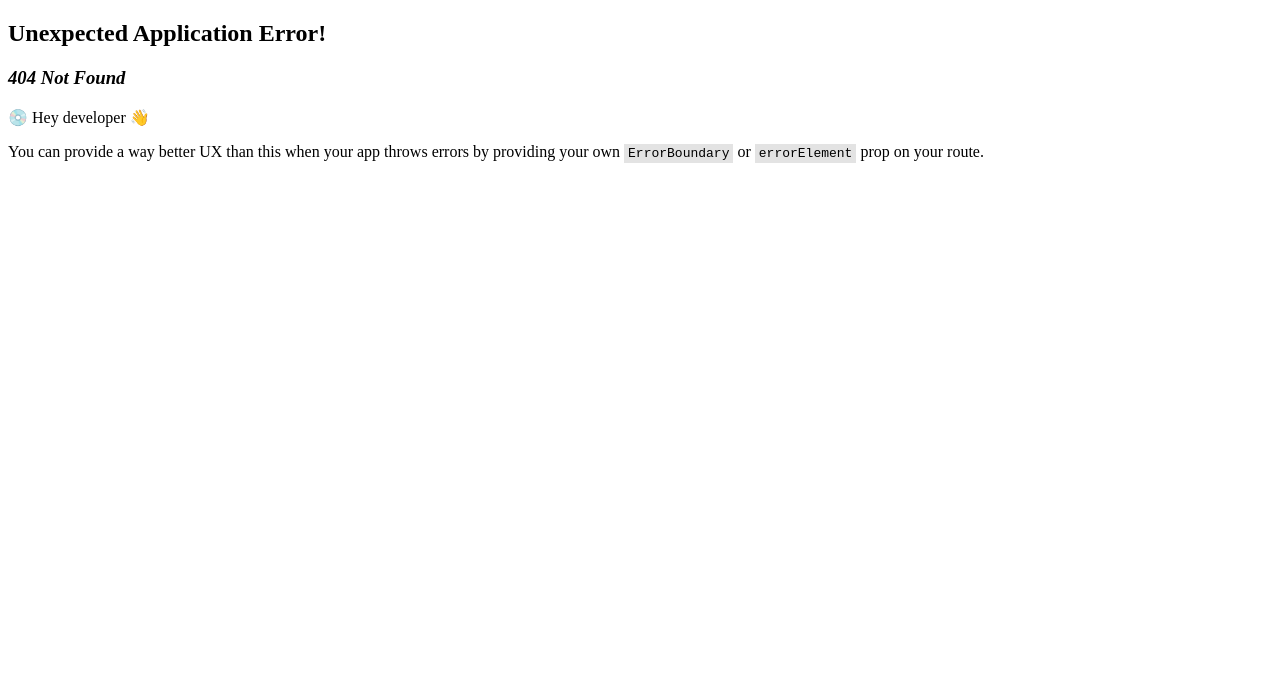
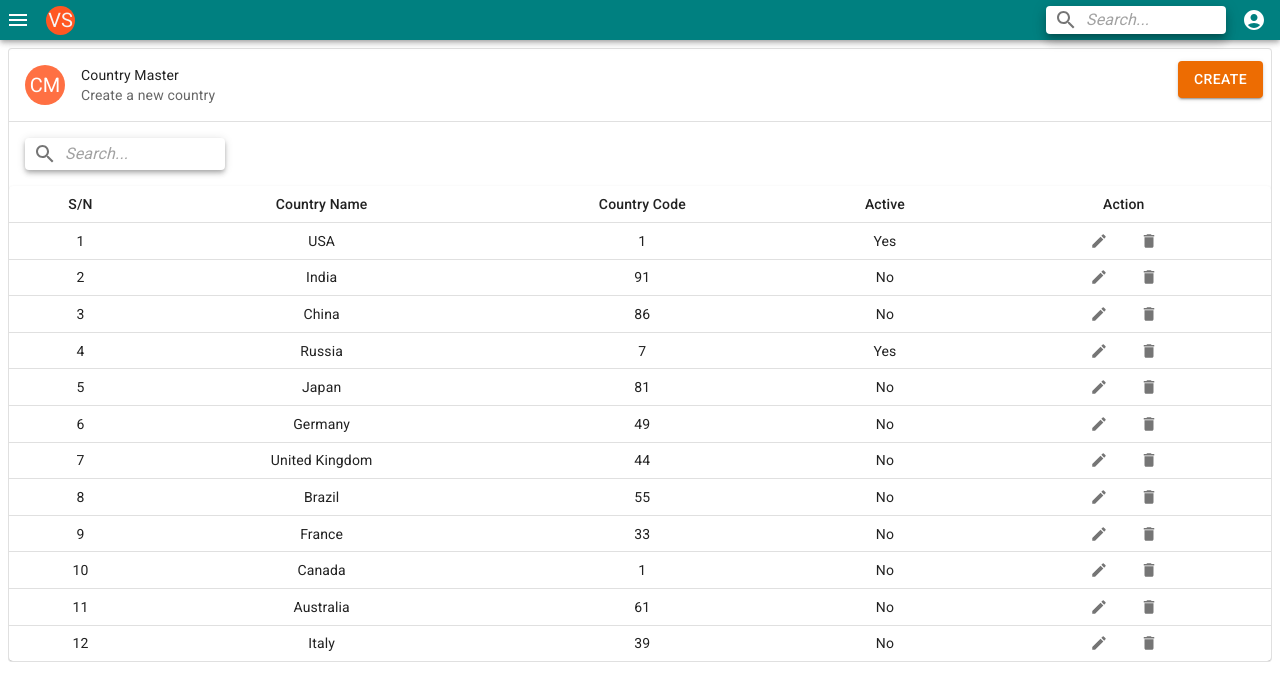
Before and after one commit to Yogesh06122002/mui-ts, a React (Vite) app: page /country in a window 1280 px wide. Before the commit this address had no page. Shown: the top 700 px of the page. Built offline with nearby package versions, Linux system fonts and the light colour scheme.

Commit message:
third day

```diff
--- a/src/components/Appbar.tsx
+++ b/src/components/Appbar.tsx
@@ -1,32 +1,35 @@
 import {
+  Avatar,
   Box,
+  Collapse,
   createTheme,
+  Divider,
   Drawer,
   IconButton,
   Input,
   InputAdornment,
   List,
-  ListItem,
+  ListItemButton,
   ListItemIcon,
   ListItemText,
   Menu,
   MenuItem,
   Paper,
   ThemeProvider,
+  Typography,
 } from "@mui/material";
 import AppBar from "@mui/material/AppBar";
 import Toolbar from "@mui/material/Toolbar";
-import Typography from "@mui/material/Typography";
 import MenuIcon from "@mui/icons-material/Menu";
-import ArticleIcon from "@mui/icons-material/Article";
 import DashboardIcon from "@mui/icons-material/Dashboard";
 import { AccountCircle } from "@mui/icons-material";
 import { useState } from "react";
-import ListAltRoundedIcon from "@mui/icons-material/ListAltRounded";
-import InventoryIcon from "@mui/icons-material/Inventory";
-import PersonIcon from "@mui/icons-material/Person";
 import { useNavigate } from "react-router-dom";
 import SearchIcon from "@mui/icons-material/Search";
+import { deepOrange } from "@mui/material/colors";
+import ExpandLessIcon from "@mui/icons-material/ExpandLess";
+import ExpandMoreIcon from "@mui/icons-material/ExpandMore";
+import InventoryIcon from '@mui/icons-material/Inventory';
 
 const theme = createTheme({
   palette: {
@@ -83,12 +86,14 @@ export const Appbar = () => {
   const [anchorEl, setAnchorEl] = useState(null);
   const [openSidebar, setOpenSidebar] = useState(false);
   const navigate = useNavigate();
+  const [open, setOpen] = useState(false);
   // const [search, setSearch] = useState("");
 
   const toggleSidebar = () => {
     setOpenSidebar(!openSidebar);
   };
 
+  // eslint-disable-next-line @typescript-eslint/no-explicit-any
   const handleClick = (event: any) => {
     setAnchorEl(event.currentTarget);
   };
@@ -100,7 +105,7 @@ export const Appbar = () => {
   return (
     <>
       <ThemeProvider theme={theme}>
-        <Box>
+        <Box >
           <AppBar
             position="fixed"
             sx={{
@@ -121,7 +126,17 @@ export const Appbar = () => {
                 >
                   <MenuIcon />
                 </IconButton>
-                <Typography variant="h6"> Garments</Typography>
+                <Avatar
+                  sx={{
+                    bgcolor: deepOrange[500],
+                    height: "25px",
+                    width: "25px",
+                    p: 1,
+
+                  }}
+                >
+                  VS
+                </Avatar>
               </Box>
               <Box display={"flex"} mr={4}>
                 <Paper
@@ -198,29 +213,55 @@ export const Appbar = () => {
               "& .MuiDrawer-paper": {
                 width: 200,
                 boxSizing: "border-box",
-                pt: 18,
+                mt: 20,
                 bgcolor: "grey.100",
               },
             }}
           >
+            <Box sx={{ mt: 10, pb: 10 }}>
+              <Typography fontSize={"small"} align="center" color="initial">
+                Last Visited
+              </Typography>
+              <Typography fontSize={"small"} align="center" color="initial">
+                Sat 22 Dec 2024
+              </Typography>
+            </Box>
+            <Divider/>
+
             <List dense sx={{ px: 1 }}>
-              {[
-                { name: "Dashboard", icon: <DashboardIcon fontSize="small" /> },
-                {
-                  name: "Orders",
-                  icon: <ListAltRoundedIcon fontSize="small" />,
-                },
-                { name: "Products", icon: <InventoryIcon fontSize="small" /> },
-                { name: "Customers", icon: <PersonIcon fontSize="small" /> },
-                { name: "Reports", icon: <ArticleIcon fontSize="small" /> },
-              ].map((item) => (
-                <ListItem
-                  key={item.name}
+              <ListItemButton
+
                 sx={{
                   backgroundColor:
-                      active.toLowerCase() === item.name.toLowerCase()
-                        ? "grey.300"
-                        : "transparent",
+                    active === "dashboard" ? "grey.300" : "transparent",
+                  "&:hover": {
+                    backgroundColor: "grey.300",
+                    color: "black",
+                    "& .MuiIconButton-root": {
+                      color: "black", // Changes icon color when ListItemButton is hovered
+                    },
+                  },
+                  mb: 2,
+
+                  color: active === "dashboard" ? "black" : "grey.600",
+                  borderRadius: 1,
+
+                }}
+                onClick={() => {
+                  setActive("dashboard");
+                  setOpenSidebar(false);
+                  navigate("/")
+                }}
+              >
+                <ListItemIcon>
+                  <DashboardIcon sx={{fontSize:"20px"}}/>
+                </ListItemIcon>
+                <ListItemText primary="Dashboard" sx={{ ml: 1 }} />
+              </ListItemButton>
+              <ListItemButton
+                sx={{
+                  backgroundColor:
+                    active === "master" ? "grey.300" : "transparent",
                   "&:hover": {
                     backgroundColor: "grey.300",
                     color: "black",
@@ -230,23 +271,46 @@ export const Appbar = () => {
                   },
                   mb: 1,
 
-                    color:
-                      active.toLowerCase() === item.name.toLowerCase()
-                        ? "black"
-                        : "grey.600",
+                  color: active === "master" ? "black" : "grey.600",
                   borderRadius: 1,
-
-                    cursor: "pointer",
                 }}
                 onClick={() => {
-                    setActive(item.name);
-                    setOpenSidebar(false);
+                  setActive("master");
+                  setOpen(!open);
                 }}
               >
-                  <ListItemIcon>{item.icon}</ListItemIcon>
-                  <ListItemText primary={item.name} sx={{ ml: 1 }} />
-                </ListItem>
-              ))}
+                 <ListItemIcon>
+                  <InventoryIcon sx={{fontSize:"19px"}} />
+                </ListItemIcon>
+                <ListItemText primary="Masters" sx={{ ml: 1 }} />
+                {open ? <ExpandLessIcon /> : <ExpandMoreIcon />}
+              </ListItemButton>
+
+              <Collapse in={open} >
+                <List dense component="div" sx={{ mx: 4 }}>
+                  <ListItemButton onClick={() => {
+                    setOpenSidebar(false);
+                    setOpen(false);
+                    navigate("/country");
+                  }}>
+                    <ListItemText primary="Country Master"></ListItemText>
+                  </ListItemButton>
+                  <ListItemButton onClick={()=>{
+                    setOpenSidebar(false);
+                    setOpen(false);
+                    navigate("/state");
+                  }}>
+                    <ListItemText primary="State Master"></ListItemText>
+                  </ListItemButton>
+                  <ListItemButton onClick={() =>{
+                    setOpenSidebar(false);
+                    setOpen(false);
+                    navigate("/district");
+                  }}>
+                    <ListItemText primary="District Master"></ListItemText>
+                  </ListItemButton>
+                </List>
+              </Collapse>
             </List>
           </Drawer>
         </Box>
--- /dev/null
+++ b/src/pages/CountryList.tsx
@@ -0,0 +1,130 @@
+import {
+  Button,
+  Card,
+  Divider,
+  Input,
+  InputAdornment,
+  Paper,
+  Table,
+  TableBody,
+  TableCell,
+  TableContainer,
+  TableHead,
+  TableRow,
+  IconButton,
+  CardHeader,
+  Avatar,
+} from "@mui/material";
+import SearchIcon from "@mui/icons-material/Search";
+import ModeEditOutlineIcon from "@mui/icons-material/ModeEditOutline";
+import DeleteIcon from "@mui/icons-material/Delete";
+import { deepOrange } from "@mui/material/colors";
+
+export const CountryList = () => {
+  const createData = (
+    countryName: string,
+    countryCode: number,
+    active: boolean,
+    sn: number
+  ) => {
+    return { countryName, countryCode, active, sn };
+  };
+
+  const rows = [
+    createData("USA", 1, true, 1),
+    createData("India", 91, false, 2),
+    createData("China", 86, false, 3),
+    createData("Russia", 7, true, 4),
+    createData("Japan", 81, false, 5),
+    createData("Germany", 49, false, 6),
+    createData("United Kingdom", 44, false, 7),
+    createData("Brazil", 55, false, 8),
+    createData("France", 33, false, 9),
+    createData("Canada", 1, false, 10),
+    createData("Australia", 61, false, 11),
+    createData("Italy", 39, false, 12),
+  ];
+
+  return (
+    <>
+      <Card variant="outlined" elevation={10}>
+        <CardHeader
+        avatar={ <Avatar sx={{bgcolor:deepOrange[400]}}>CM</Avatar>}
+        title="Country Master"
+        subheader="Create a new country"
+        action={<Button variant="contained" color="warning">Create</Button>}
+        />
+        <Divider />
+        <Paper
+          elevation={4}
+          sx={{
+            display: "flex",
+            alignItems: "center",
+            height: "32px",
+            width: "200px",
+            margin: 2,
+          }}
+        >
+          <Input
+            placeholder="Search..."
+            disableUnderline
+            startAdornment={
+              <InputAdornment position="start">
+                <SearchIcon />
+              </InputAdornment>
+            }
+            sx={{
+              px: 1,
+              color: "text.primary",
+              fontStyle: "italic",
+            }}
+          ></Input>
+        </Paper>
+        <TableContainer component={Paper}>
+          <Table size="small">
+            <TableHead>
+              <TableRow>
+                <TableCell align="center">S/N</TableCell>
+                <TableCell align="center">Country Name</TableCell>
+                <TableCell align="center">Country Code</TableCell>
+                <TableCell align="center">Active</TableCell>
+                <TableCell align="center">Action</TableCell>
+              </TableRow>
+            </TableHead>
+            <TableBody >
+              {rows.map((row) => (
+                <TableRow
+                  key={row.sn}
+                  sx={{
+                    "&:last-child td, &:last-child th": { border: 0 },
+                  }}
+                >
+                  <TableCell sx={{ py: 0.1 }} align="center">
+                    {row.sn}
+                  </TableCell>
+                  <TableCell sx={{ py: 0.1 }} align="center">
+                    {row.countryName}
+                  </TableCell>
+                  <TableCell sx={{ py: 0.1 }} align="center">
+                    {row.countryCode}
+                  </TableCell>
+                  <TableCell sx={{ py: 0.1 }} align="center">
+                    {row.active ? "Yes" : "No"}
+                  </TableCell>
+                  <TableCell sx={{ py: 0.1 }} align="center" >
+                    <IconButton sx={{mr:2}}>
+                      <ModeEditOutlineIcon sx={{ fontSize: "18px"}} />
+                    </IconButton>
+                    <IconButton>
+                      <DeleteIcon sx={{ fontSize: "18px" }} />
+                    </IconButton>
+                  </TableCell>
+                </TableRow>
+              ))}
+            </TableBody>
+          </Table>
+        </TableContainer>
+      </Card>
+    </>
+  );
+};
--- /dev/null
+++ b/src/pages/DistrictList.tsx
@@ -0,0 +1,7 @@
+
+export const DistrictList = () => {
+  return (
+    <>Hello
+    </>
+  )
+}
--- a/src/pages/Layout.tsx
+++ b/src/pages/Layout.tsx
@@ -1,12 +1,16 @@
-import { Outlet } from "react-router-dom"
-import { Appbar } from "../components/Appbar"
-
+import { Outlet } from "react-router-dom";
+import { Appbar } from "../components/Appbar";
+import { Box } from "@mui/material";
 
 export const Layout = () => {
   return (
     <>
-   <Appbar/>
-   <Outlet/>
+      <Appbar />
+      <Box sx={{
+        mt:6
+      }}>
+        <Outlet />
+      </Box>
     </>
-  )
-}
+  );
+};
--- a/src/pages/SignUp.tsx
+++ b/src/pages/SignUp.tsx
@@ -35,7 +35,8 @@ const SignUp = () => {
     password: "",
   };
 
-  const handleSubmit = (values: any, actions: any) => {
+
+  const handleSubmit = (values: object, actions: any) => {
     console.log(values);
     navigate("/login");
     actions.setSubmitting(false);
--- /dev/null
+++ b/src/pages/StateList.tsx
@@ -0,0 +1,7 @@
+
+export const StateList = () => {
+  return (
+    <>hello
+    </>
+  )
+}
```
Also changed, not shown: src/App.tsx (+18 -4 lines). Lines whose indentation alone changed are shown as unchanged.
